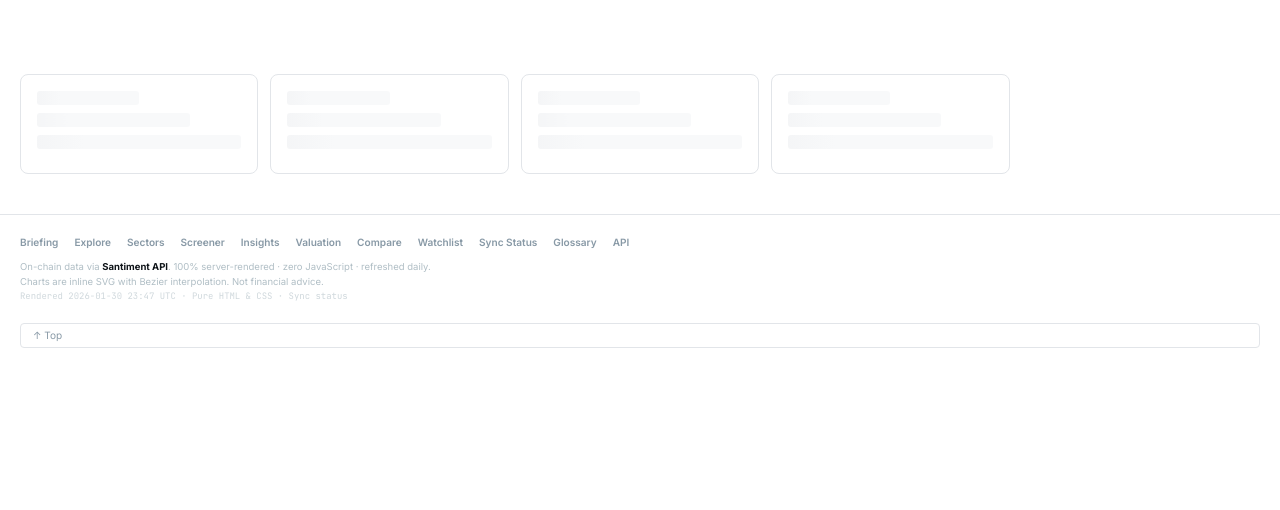
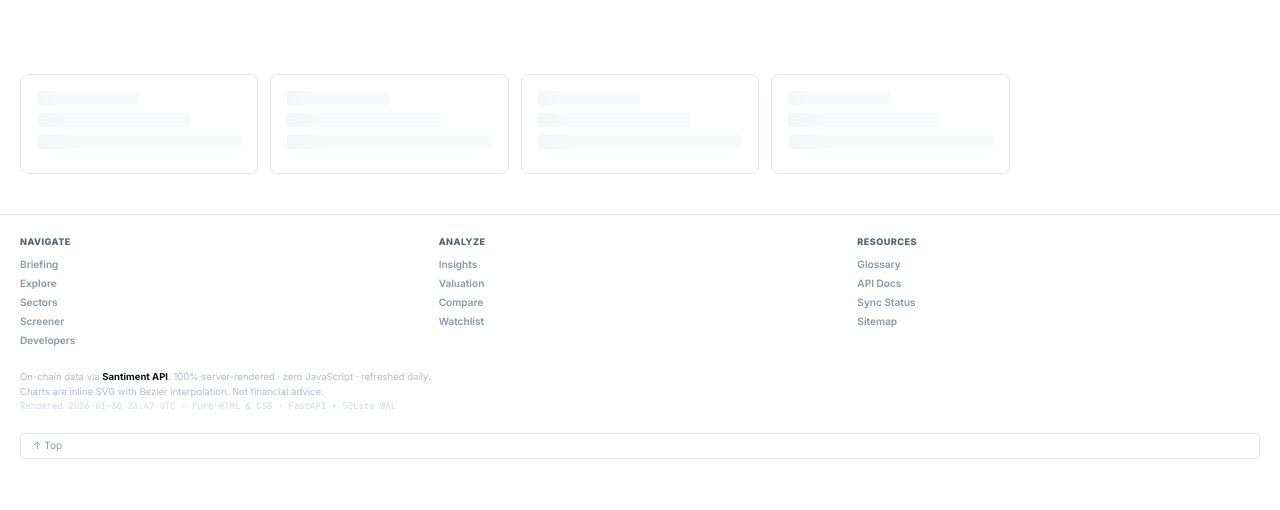
Before and after one commit to jj-decentralised/santimentstuff, a FastAPI app: page / in a window 1280 px wide. Shown: the part 290-800 px from the top of the page. Run offline with FastAPI, Linux system fonts and the light colour scheme; data that the repository does not hold is empty.

Commit message:
feat: Reorganize footer into 3-column layout with categorized links
Navigate, Analyze, Resources columns with uppercase headers.
Added developers page, sitemap.xml, and tech stack note.

https://claude.ai/code/session_01JWJQurwbocekKER1qCpQLQ

```diff
--- a/core/ssr_renderer.py
+++ b/core/ssr_renderer.py
@@ -257,24 +257,35 @@ def page_shell(title: str, body: str, active_nav: str = "", ticker_data: list =
     <main class="main" id="main-content" role="main">{body}</main>
     <footer class="footer" role="contentinfo">
         <div class="footer-inner">
-            <div class="footer-links">
-                <a href="/">Briefing</a>
-                <a href="/explore">Explore</a>
-                <a href="/sectors">Sectors</a>
-                <a href="/screener">Screener</a>
-                <a href="/insights">Insights</a>
-                <a href="/valuation">Valuation</a>
-                <a href="/compare?tokens=bitcoin,ethereum,solana">Compare</a>
-                <a href="/watchlist?tokens=bitcoin,ethereum,solana">Watchlist</a>
-                <a href="/sync">Sync Status</a>
-                <a href="/glossary">Glossary</a>
-                <a href="/api">API</a>
+            <div class="footer-columns">
+                <div class="footer-col">
+                    <div class="footer-col-title">Navigate</div>
+                    <a href="/">Briefing</a>
+                    <a href="/explore">Explore</a>
+                    <a href="/sectors">Sectors</a>
+                    <a href="/screener">Screener</a>
+                    <a href="/developers">Developers</a>
+                </div>
+                <div class="footer-col">
+                    <div class="footer-col-title">Analyze</div>
+                    <a href="/insights">Insights</a>
+                    <a href="/valuation">Valuation</a>
+                    <a href="/compare?tokens=bitcoin,ethereum,solana">Compare</a>
+                    <a href="/watchlist?tokens=bitcoin,ethereum,solana">Watchlist</a>
+                </div>
+                <div class="footer-col">
+                    <div class="footer-col-title">Resources</div>
+                    <a href="/glossary">Glossary</a>
+                    <a href="/api">API Docs</a>
+                    <a href="/sync">Sync Status</a>
+                    <a href="/sitemap.xml">Sitemap</a>
+                </div>
             </div>
             <div class="footer-meta">
                 On-chain data via <a href="https://santiment.net" class="footer-data-link" target="_blank" rel="noopener"><strong>Santiment API</strong></a>.
                 100% server-rendered &middot; zero JavaScript &middot; refreshed daily.
                 <br>Charts are inline SVG with Bezier interpolation. Not financial advice.
-                <br><span class="footer-timestamp">Rendered {datetime.utcnow().strftime("%Y-%m-%d %H:%M")} UTC &middot; Pure HTML &amp; CSS &middot; <a href="/sync">Sync status</a></span>
+                <br><span class="footer-timestamp">Rendered {datetime.utcnow().strftime("%Y-%m-%d %H:%M")} UTC &middot; Pure HTML &amp; CSS &middot; FastAPI + SQLite WAL</span>
             </div>
             <a href="#top" class="scroll-top" aria-label="Back to top">&uarr; Top</a>
         </div>
--- a/static/css/dashboard.css
+++ b/static/css/dashboard.css
@@ -3448,6 +3448,33 @@ html.dark .screener-table tbody tr:hover { background: #161B22; }
   flex-direction: column;
   gap: 10px;
 }
+.footer-columns {
+  display: grid;
+  grid-template-columns: repeat(3, 1fr);
+  gap: 16px;
+  margin-bottom: 12px;
+}
+.footer-col {
+  display: flex;
+  flex-direction: column;
+  gap: 4px;
+}
+.footer-col-title {
+  font-size: 0.65rem;
+  font-weight: 800;
+  text-transform: uppercase;
+  letter-spacing: 0.05em;
+  color: var(--text-secondary);
+  margin-bottom: 4px;
+}
+.footer-col a {
+  font-size: 0.72rem;
+  font-weight: 600;
+  color: var(--text-muted);
+  transition: color 0.1s;
+  text-decoration: none;
+}
+.footer-col a:hover { color: var(--text); }
 .footer-links {
   display: flex;
   flex-wrap: wrap;
```
